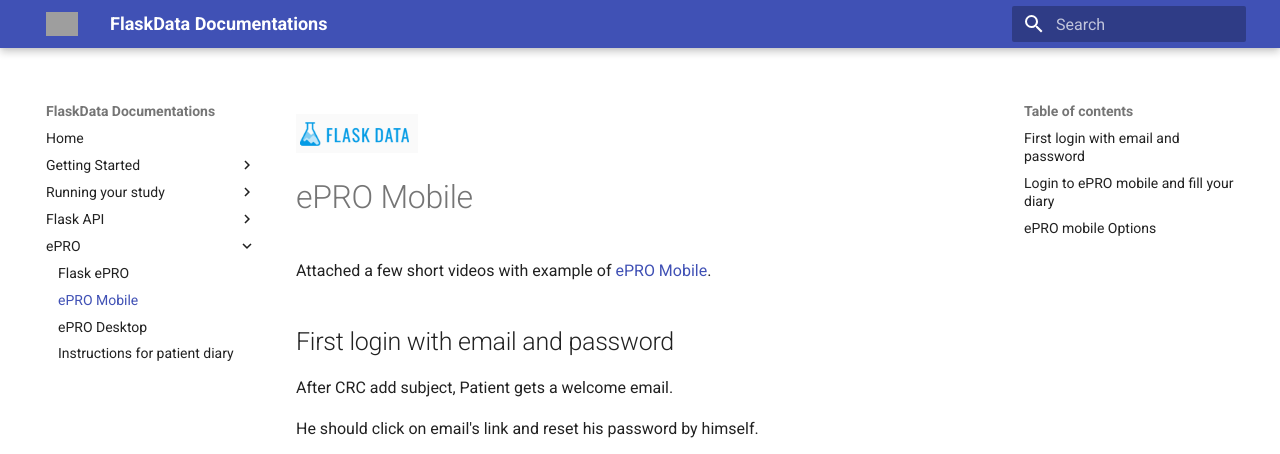
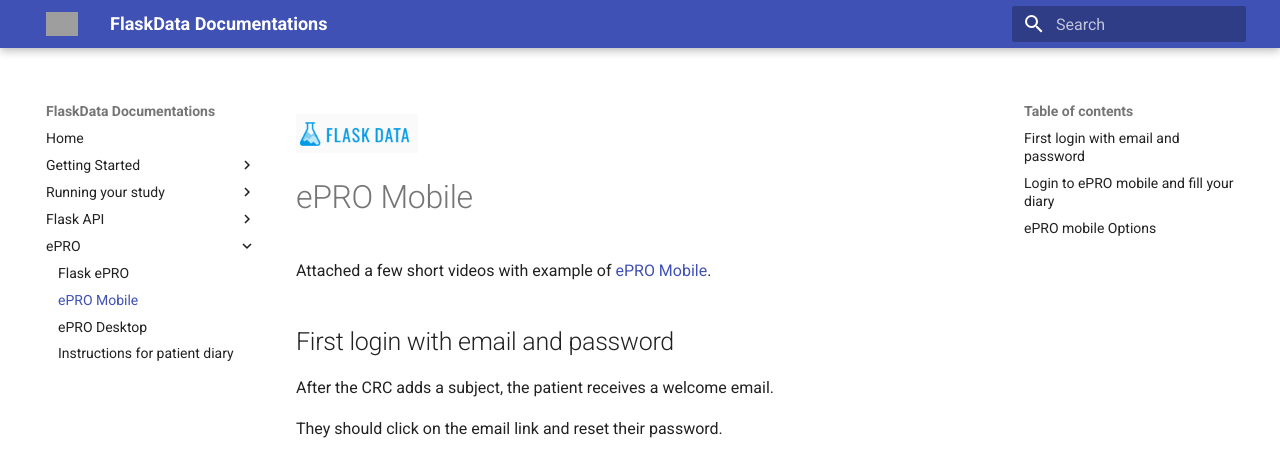
Before and after one commit to onlyjazz/flask-docs, an MkDocs documentation site: the page built from docs/epro_mobile.md, in a window 1280 px wide and 900 px high, cut to the strip 0-454 px from the top of the window. Built offline with MkDocs 1.6.1 and Material for MkDocs 9.7.7, drawn with Linux system fonts in a browser that asks for light colours; some of the changed text lies outside the part shown; grey boxes are pictures that could not be loaded.

Commit message:
revisions on ePRO mobile

```diff
--- a/docs/epro_mobile.md
+++ b/docs/epro_mobile.md
@@ -5,9 +5,9 @@
 Attached a few short videos with example of [ePRO Mobile](./epro.md#android-application).
 
 ##First login with email and password
-After CRC add subject, Patient gets a welcome email.
+After the CRC adds a subject, the patient receives a welcome email.
 
-He should click on email's link and reset his password by himself.
+They should click on the email link and reset their password.
 
 <iframe style="width: 100%;height: 450px;" src="https://www.youtube.com/embed/kVuR0Zh3_D0?rel=0&amp;showinfo=0" frameborder="0" allowfullscreen></iframe>
 
@@ -23,8 +23,10 @@
 ##ePRO mobile Options
 This is a short video with example of patient's diary options.
 
-1. See his diary data (cannot change diary data after saving)
-2. See his diary logs
+1. See their diary data
+!!!note
+    Diary Data cannot be changed after saving.
+2. See their diary logs
 3. Change languages
 4. Change display mode
 5. See study details.
```
